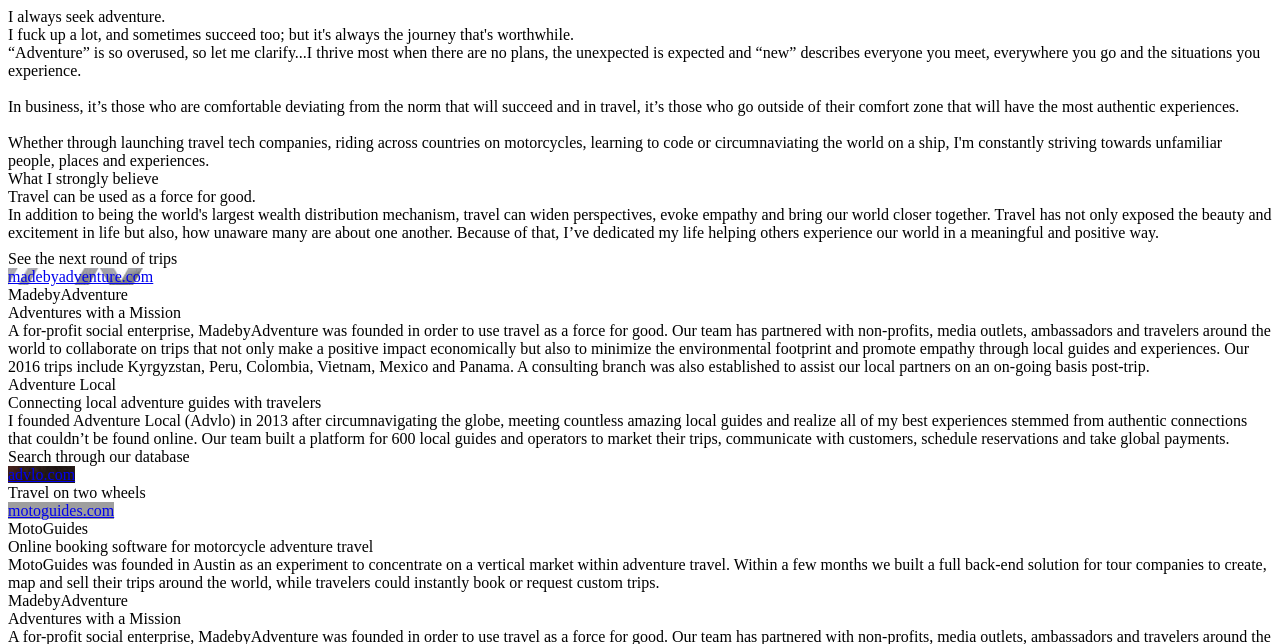
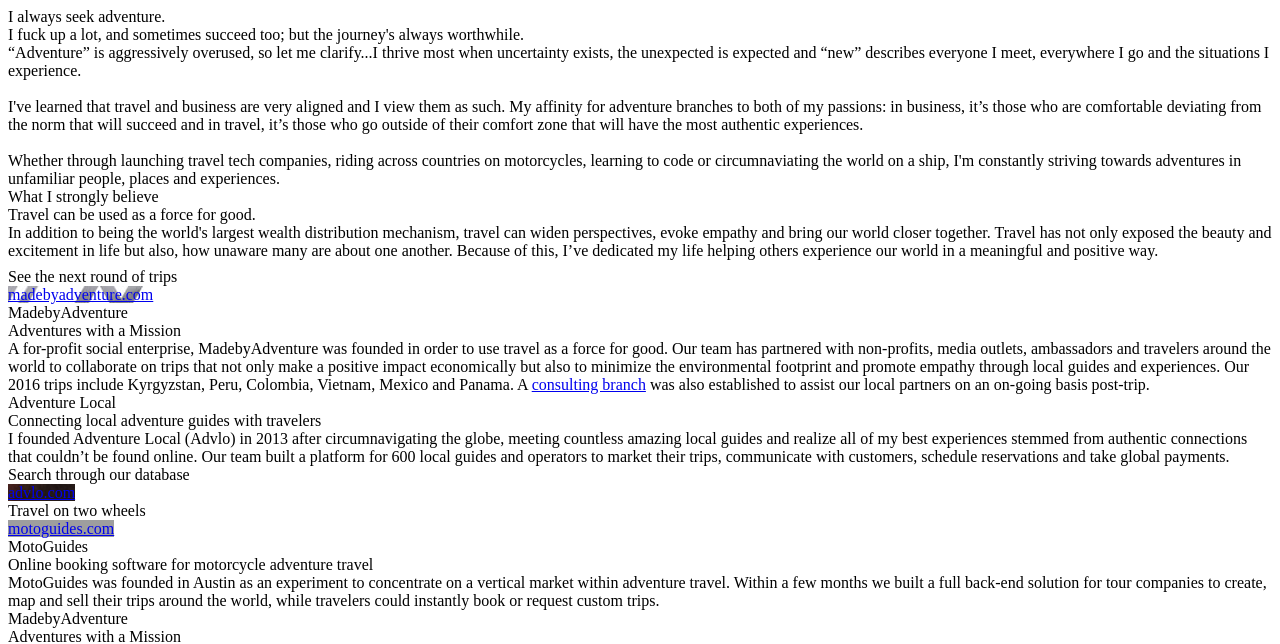
Before and after one commit to jonmaser/jonmaser, a Rails app: template app/views/application/_about_me.haml in a window 1280 px wide. Shown: the top 644 px of the page. Run offline with Rails 7, Linux system fonts and the light colour scheme; the template is opened without the code that fills it, so the values that code supplies are empty; grey boxes are pictures that could not be loaded.

Commit message:
new beliefs copy

```diff
--- a/app/views/application/_about_me.haml
+++ b/app/views/application/_about_me.haml
@@ -6,15 +6,15 @@
 			.about-me-header
 				I always seek adventure.
 			.about-me-subtitle
-				I fuck up a lot, and sometimes succeed too; but it's always the journey that's worthwhile.
+				I fuck up a lot, and sometimes succeed too; but the journey's always worthwhile.
 			.about-me-mission-text
-				“Adventure” is so overused, so let me clarify...I thrive most when there are no plans, the unexpected is expected and “new” describes everyone you meet, everywhere you go and the situations you experience.
+				“Adventure” is aggressively overused, so let me clarify...I thrive most when uncertainty exists, the unexpected is expected and “new” describes everyone I meet, everywhere I go and the situations I experience.
 				<br>
 				<br>
-				In business, it’s those who are comfortable deviating from the norm that will succeed and in travel, it’s those who go outside of their comfort zone that will have the most authentic experiences.
+				I've learned that travel and business are very aligned and I view them as such. My affinity for adventure branches to both of my passions: in business, it’s those who are comfortable deviating from the norm that will succeed and in travel, it’s those who go outside of their comfort zone that will have the most authentic experiences.
 				<br>
 				<br>
-				Whether through launching travel tech companies, riding across countries on motorcycles, learning to code or circumnaviating the world on a ship, I'm constantly striving towards unfamiliar people, places and experiences.
+				Whether through launching travel tech companies, riding across countries on motorcycles, learning to code or circumnaviating the world on a ship, I'm constantly striving towards adventures in unfamiliar people, places and experiences.
 
 		#my_beliefs
 			.quote-content
@@ -23,11 +23,11 @@
 				.traveler-quote-name
 					Travel can be used as a force for good.
 				.traveler-quote-text
-					In addition to being the world's largest wealth distribution mechanism, travel can widen perspectives, evoke empathy and bring our world closer together. Travel has not only exposed the beauty and excitement in life but also, how unaware many are about one another. Because of that, I’ve dedicated my life helping others experience our world in a meaningful and positive way.
+					In addition to being the world's largest wealth distribution mechanism, travel can widen perspectives, evoke empathy and bring our world closer together. Travel has not only exposed the beauty and excitement in life but also, how unaware many are about one another. Because of this, I’ve dedicated my life helping others experience our world in a meaningful and positive way.
 				.quote-images
-					.quote-image-button.blue-link{"data-name" => "Travel can be used as a force for good.", "data-description" => "In addition to being the world's largest wealth distribution mechanism, travel can widen perspectives, evoke empathy and bring our world closer together. Travel has not only exposed the beauty and excitement in life but also, how unaware many are about one another. Because of that, I’ve dedicated my life helping others experience our world in a meaningful and positive way.", style: "background: url('#{asset_path("icons/hotair.png")}') center center no-repeat; border: 4px solid #fff;"}
-					.quote-image-button.green-link{"data-name" => "Offline travel experiences begin online.", "data-description" => "With a focus on the millenial generation, I've always been concentrated on user's experience. From discovery to post-trip, what does a traveler see and how do they behave? For the past three years, I've been working with hundreds of tour operators and guides to determine how best we can bridge their offline offerings on to the web.", style: "background: url('#{asset_path("icons/dev.png")}') center center no-repeat"}
-					.quote-image-button.yellow-link{"data-name" => "Entrepreneurship can solve our biggest challenges.", "data-description" => "Not only do I love problem solving, I have a healthy obsession with finding the right problems to solve. Since college, I've been building companies that align with my passions in travel and social entreprenuership. When I pinpoint a need and find access to it's users, I turn ideas into businesses.", style: "background: url('#{asset_path("icons/lightbulb.png")}') center center no-repeat"}
+					.quote-image-button.blue-link{"data-name" => "Travel can be used as a force for good.", "data-description" => "In addition to being the world's largest wealth distribution mechanism, travel can widen perspectives, evoke empathy and bring our world closer together. Travel has not only exposed the beauty and excitement in life but also, how unaware many are about one another. Because of this, I’ve dedicated my life helping others experience our world in a meaningful and positive way.", style: "background: url('#{asset_path("icons/hotair.png")}') center center no-repeat; border: 4px solid #fff;"}
+					.quote-image-button.yellow-link{"data-name" => "Entrepreneurship can solve our biggest challenges.", "data-description" => "Not only do I love problem solving, I have a healthy obsession with defining the right problems to solve through design thinking and empathy research (largely due to my experiences with Stanford’s d.school and Unreasonable at Sea). When I can pinpoint a problem worth solving as well as connect with users and their needs, I develop businesses around problems, not solutions.", style: "background: url('#{asset_path("icons/lightbulb.png")}') center center no-repeat"}
+					.quote-image-button.green-link{"data-name" => "Offline travel experiences begin online.", "data-description" => "From discovery to post-trip, I’ve developed a particular interest in how travel experiences develop online from the perspective of both the traveler and the service providers. For the past three years, I've been working with hundreds of tour operators and guides with the most authentic travel experiences to determine how best we can bridge their offline offerings on to the web.", style: "background: url('#{asset_path("icons/dev.png")}') center center no-repeat"}
 
 		.brands-container
 			.col-md-12.brand-row
@@ -45,7 +45,9 @@
 					.brand-grid-subheader
 						Adventures with a Mission
 					.brand-grid-description
-						A for-profit social enterprise, MadebyAdventure was founded in order to use travel as a force for good. Our team has partnered with non-profits, media outlets, ambassadors and travelers around the world to collaborate on trips that not only make a positive impact economically but also to minimize the environmental footprint and promote empathy through local guides and experiences. Our 2016 trips include Kyrgyzstan, Peru, Colombia, Vietnam, Mexico and Panama. A consulting branch was also established to assist our local partners on an on-going basis post-trip.
+						A for-profit social enterprise, MadebyAdventure was founded in order to use travel as a force for good. Our team has partnered with non-profits, media outlets, ambassadors and travelers around the world to collaborate on trips that not only make a positive impact economically but also to minimize the environmental footprint and promote empathy through local guides and experiences. Our 2016 trips include Kyrgyzstan, Peru, Colombia, Vietnam, Mexico and Panama. A
+						%a{:href => "http://www.madebyadventure.com/consulting", :target => "_blank"} consulting branch
+						was also established to assist our local partners on an on-going basis post-trip.
 
 			.col-md-12.brand-row
 				.col-md-6.brand-text-box
```
Also changed, not shown: app/assets/stylesheets/about_me.css.scss (+9 -4 lines), 5 other files.
